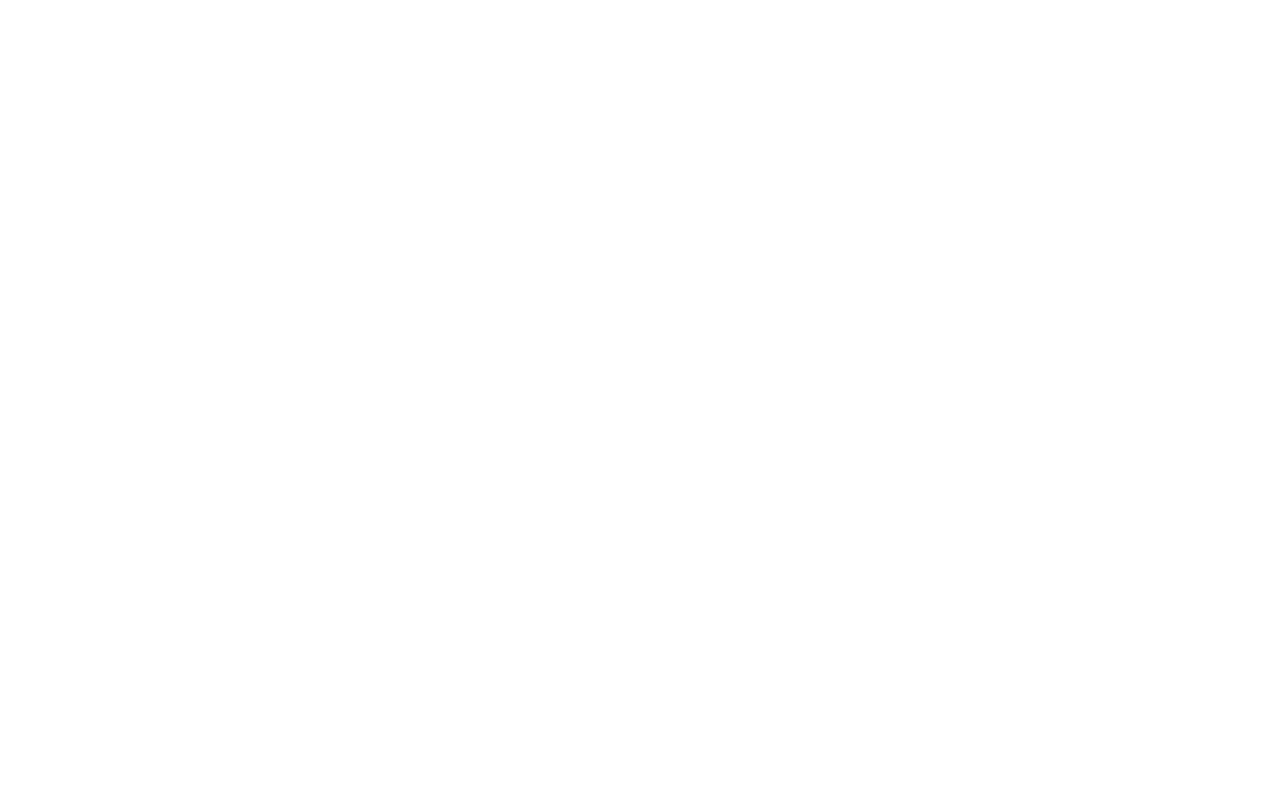
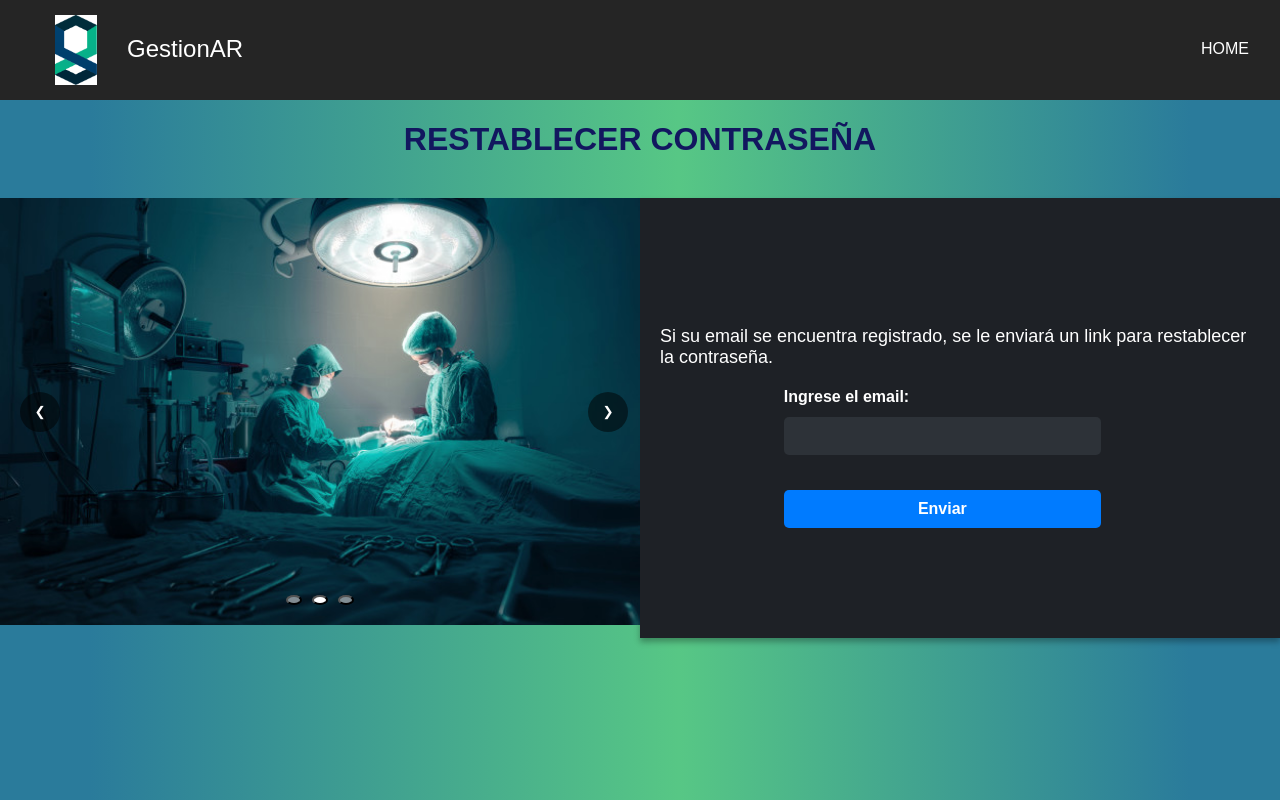
Before and after one commit to Joabulla07/TP2-FrontEnd-React, a React (Vite) app: page /resetPassword in a window 1280 px wide. Before the commit this address had no page. Built offline with nearby package versions, Linux system fonts and the light colour scheme; the HTML template or start-up script is replaced by a standard one.

Commit message:
reset password

```diff
--- a/src/App.jsx
+++ b/src/App.jsx
@@ -5,6 +5,7 @@
 import Register from "./pages/Register.jsx";
 import User from "./pages/User.jsx";
 import ProtectedRoute from "./components/ProtectedRoute.jsx";
+import ResetPassword from "./pages/ResetPassword.jsx";
 
 
 function App() {
@@ -23,6 +24,7 @@
                             </ProtectedRoute>
                         }
                     />
+                    <Route path="/resetPassword" element={<ResetPassword />} />
                 </Routes>
             </div>
         </Router>
--- a/src/components/LoginForm.jsx
+++ b/src/components/LoginForm.jsx
@@ -82,7 +82,8 @@
                         onChange={handleChange}
                         required
                     />
-                    <a href="#" className="registro">¿Has olvidado tu contraseña?</a>
+                    {/*<a href="#" className="registro">¿Has olvidado tu contraseña?</a>*/}
+                    <Link to="/resetPassword" className="registro">¿Has olvidado tu contraseña?</Link>
                     <Link to="/register" className="registro">¿Aún no te registraste?</Link>
                 </div>
                 <button type="submit" className="btn-submit">Iniciar Sesión</button>
--- /dev/null
+++ b/src/components/ResetPasswordForm.jsx
@@ -0,0 +1,76 @@
+import {useNavigate} from "react-router-dom";
+import React, {useState} from "react";
+import {resetPassword} from "../services/resetPaswordRouter.jsx";
+
+
+export default function ResetPasswordForm() {
+    const navigate = useNavigate();
+    const [formData, setFormData] = useState({
+        email: '',
+    });
+
+    const [error, setError] = useState('');
+    const [success, setSuccess] = useState(false);
+
+    const handleChange = (e) => {
+        const { name, value } = e.target;
+        setFormData(prevState => ({
+            ...prevState,
+            [name]: value
+        }));
+    };
+
+    const handleSubmit = async (e) => {
+        e.preventDefault();
+        setError('');
+
+        try {
+            const payload = {
+                email: formData.email,
+            }
+
+            await resetPassword(payload);
+            setSuccess(true);
+
+            // Mostrar mensaje de éxito y redirigir después de 2 segundos
+            setTimeout(() => {
+                navigate('/login');
+            }, 2000);
+
+        } catch (error) {
+            setError('Error al enviar el email de restablecimiento');
+            console.log(error);
+        }
+    };
+
+    if (success) {
+        return (
+            <div className="login-form-register">
+                <div className="success-message">
+                    ¡Email de restablecimiento enviado! Redirigiendo al login...
+                </div>
+            </div>
+        );
+    }
+
+    return (
+        <div className="login-form-register">
+            {error && <div className="error-message">{error}</div>}
+            <p>Si su email se encuentra registrado, se le enviará un link para restablecer la contraseña.</p>
+            <form onSubmit={handleSubmit}>
+                <div className="form-group">
+                    <label htmlFor="email">Ingrese el email:</label>
+                    <input
+                        type="email"
+                        id="email"
+                        name="email"
+                        value={formData.email}
+                        onChange={handleChange}
+                        required
+                    />
+                </div>
+                <button type="submit" className="login-button">Enviar</button>
+            </form>
+        </div>
+    );
+}
--- /dev/null
+++ b/src/pages/ResetPassword.jsx
@@ -0,0 +1,21 @@
+import React from 'react';
+import LoginHeader from "../components/LoginHeader";
+import "../styles/login.css";
+import Carrousel from "../components/Carrousel";
+import ResetPasswordForm from "../components/ResetPasswordForm.jsx";
+
+export default function ResetPassword() {
+    return (
+        <div>
+            <LoginHeader/>
+            <div className="login-title">
+                <h1>Restablecer Contraseña</h1>
+            </div>
+
+            <div className="login-container">
+                <Carrousel/>
+                <ResetPasswordForm/>
+            </div>
+        </div>
+    );
+}
--- /dev/null
+++ b/src/services/resetPaswordRouter.jsx
@@ -0,0 +1,26 @@
+
+export const resetPassword = async (payload) => {
+    const API_URL = import.meta.env.VITE_API_URL; // definido en .env
+
+    try  {
+        const res = await fetch(`${API_URL}/api/email/forgetPassword`, {
+            method: "POST",
+            headers: {
+                "Content-Type": "application/json"
+            },
+            body: JSON.stringify(payload)
+        });
+
+        const data = await res.json().catch(() => ({}));
+
+        if (!res.ok) {
+            const errorMessage = data.message || `Error HTTP ${res.status}`;
+            throw new Error(errorMessage);
+        }
+        else{
+            return data
+        }
+    } catch (err) {
+        console.log(err);
+    }
+}
```
